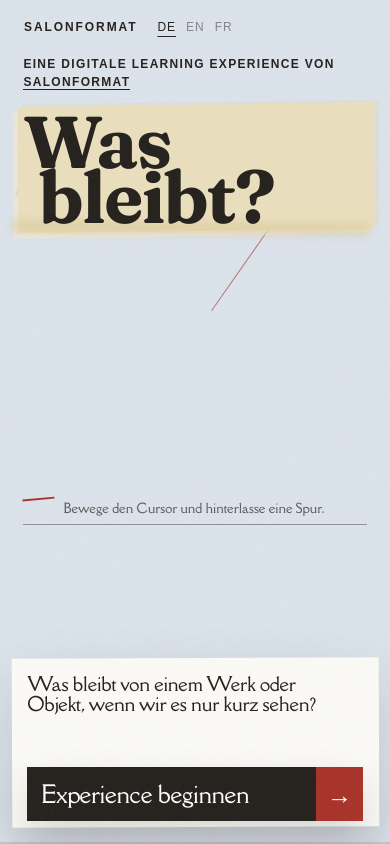
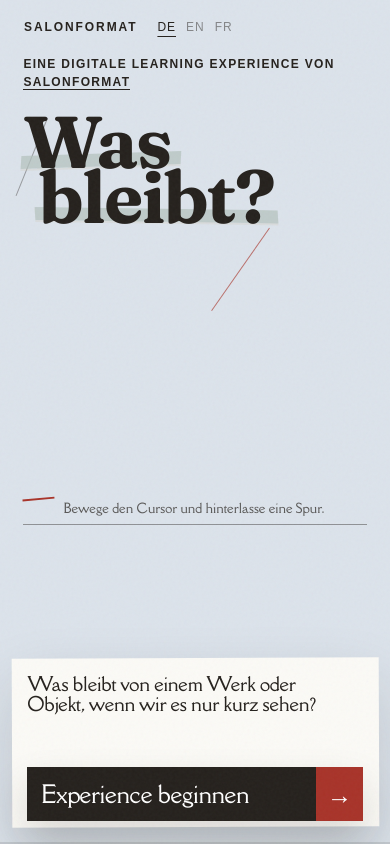
Before and after one commit to salonformat/museumexperience, a plain HTML site: page index.html in a window 390 px wide. Drawn offline with Linux system fonts and the light colour scheme.

Commit message:
Replace title panel with loose marker strokes

```diff
--- a/index.html
+++ b/index.html
@@ -8,7 +8,7 @@
   <link rel="preload" href="assets/DellaRespira-Regular.ttf" as="font" type="font/ttf" crossorigin>
   <link rel="preload" href="assets/Fraunces-Variable.ttf" as="font" type="font/ttf" crossorigin>
   <link rel="preload" href="assets/was-bleibt/harvesters-met.jpg" as="image">
-  <link rel="stylesheet" href="memory.css?v=41">
+  <link rel="stylesheet" href="memory.css?v=42">
 </head>
 <body>
 <main class="experience" data-scene="prologue" data-work="tower">
--- a/memory.css
+++ b/memory.css
@@ -716,11 +716,13 @@ small,.prologue-learning,.art-stage figcaption span{font-size:12px!important}
 .experience.is-preview:not([data-scene=prologue]) .prologue{display:none!important}
 .experience.is-preview[data-scene=prologue] .prologue,.experience.is-preview[data-scene=index] .index,.experience.is-preview[data-scene=observe] .observe,.experience.is-preview[data-scene=recall] .recall,.experience.is-preview[data-scene=compare] .compare,.experience.is-preview[data-scene=discover] .discover,.experience.is-preview[data-scene=protocol] .protocol{opacity:1;visibility:visible;pointer-events:auto}
 
-/* The title sits on a loose, pale paper/pastel field instead of red display type. */
+/* Two quiet, imperfect marker strokes — an underline, never a title panel. */
 .prologue-copy h1{isolation:isolate;color:var(--ink)!important}
-.prologue-copy h1 em{color:var(--ink)!important}
-.prologue-copy h1:before{content:"";position:absolute;z-index:-1;inset:-.11em -.16em -.09em -.1em;background:#eadfbd;box-shadow:-9px 7px 0 rgba(244,235,207,.64),7px -4px 0 rgba(226,211,170,.34);transform:rotate(-1.1deg) skewX(-.7deg)}
-.prologue-copy h1:after{content:"";position:absolute;z-index:-1;left:-.15em;right:-.05em;bottom:-.14em;height:.17em;background:rgba(215,196,145,.5);filter:blur(4px);transform:rotate(.7deg)}
+.prologue-copy h1 em{position:relative;isolation:isolate;color:var(--ink)!important}
+.prologue-copy h1:before,.prologue-copy h1 em:before{content:"";position:absolute;z-index:-1;height:.2em;background:rgba(181,194,190,.72);box-shadow:0 3px 0 rgba(207,199,178,.28);transform-origin:left center;pointer-events:none}
+.prologue-copy h1:before{left:-.03em;top:.57em;width:2.18em;transform:rotate(-1.8deg) skewX(-5deg)}
+.prologue-copy h1 em:before{left:-.05em;bottom:.05em;width:3.32em;transform:rotate(.8deg) skewX(4deg)}
+.prologue-copy h1:after{content:none}
 @media(max-width:760px){
-  .prologue-copy h1:before{inset:-.12em -.1em -.1em -.07em;box-shadow:-5px 5px 0 rgba(244,235,207,.62),5px -3px 0 rgba(226,211,170,.32);transform:rotate(-.8deg) skewX(-.5deg)}
+  .prologue-copy h1:before,.prologue-copy h1 em:before{height:.18em;box-shadow:0 2px 0 rgba(207,199,178,.25)}
 }
```
